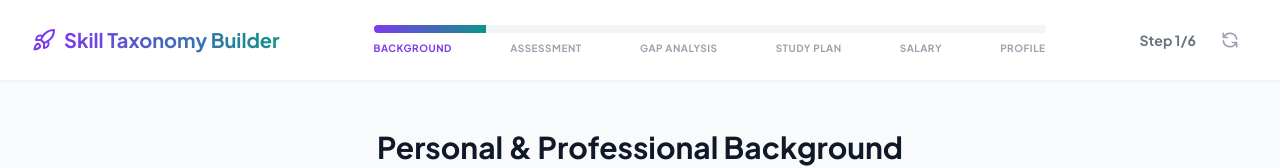
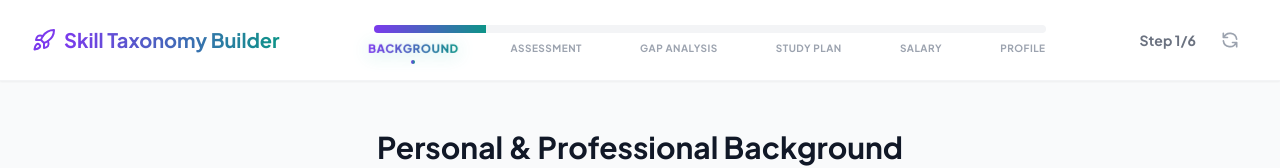
Before and after one commit to changzihong/Skills-Taxonomy-Builder, a React (Vite) app: page /assess in a window 1280 px wide. Shown: the top 168 px of the page. Built offline with nearby package versions, Linux system fonts and the light colour scheme; no server answers.

Commit message:
Updated AssessmentPage.tsx

```diff
--- a/src/pages/AssessmentPage.tsx
+++ b/src/pages/AssessmentPage.tsx
@@ -72,7 +72,36 @@ const AssessmentPage = () => {
                             </div>
                             <div className="flex justify-between mt-2 text-[10px] font-bold uppercase tracking-wider text-gray-400">
                                 {steps.map((step, i) => (
-                                    <span key={i} className={current_step === i + 1 ? 'text-primary-600' : ''}>{step}</span>
+                                    <div key={i} className="flex flex-col items-center relative">
+                                        <motion.span
+                                            className={current_step === i + 1
+                                                ? 'gradient-text font-extrabold'
+                                                : 'text-gray-400'}
+                                            animate={{
+                                                scale: current_step === i + 1 ? 1.15 : 1,
+                                            }}
+                                            transition={{ type: "spring", stiffness: 300, damping: 20 }}
+                                            style={{
+                                                filter: current_step === i + 1
+                                                    ? 'drop-shadow(0 2px 8px rgba(20, 184, 166, 0.4))'
+                                                    : 'none'
+                                            }}
+                                        >
+                                            {step}
+                                        </motion.span>
+                                        {current_step === i + 1 && (
+                                            <motion.div
+                                                className="absolute -bottom-2 w-1 h-1 rounded-full bg-gradient-to-r from-primary-600 to-accent-600"
+                                                initial={{ scale: 0 }}
+                                                animate={{ scale: [1, 1.3, 1] }}
+                                                transition={{
+                                                    repeat: Infinity,
+                                                    duration: 1.5,
+                                                    ease: "easeInOut"
+                                                }}
+                                            />
+                                        )}
+                                    </div>
                                 ))}
                             </div>
                         </div>
```
